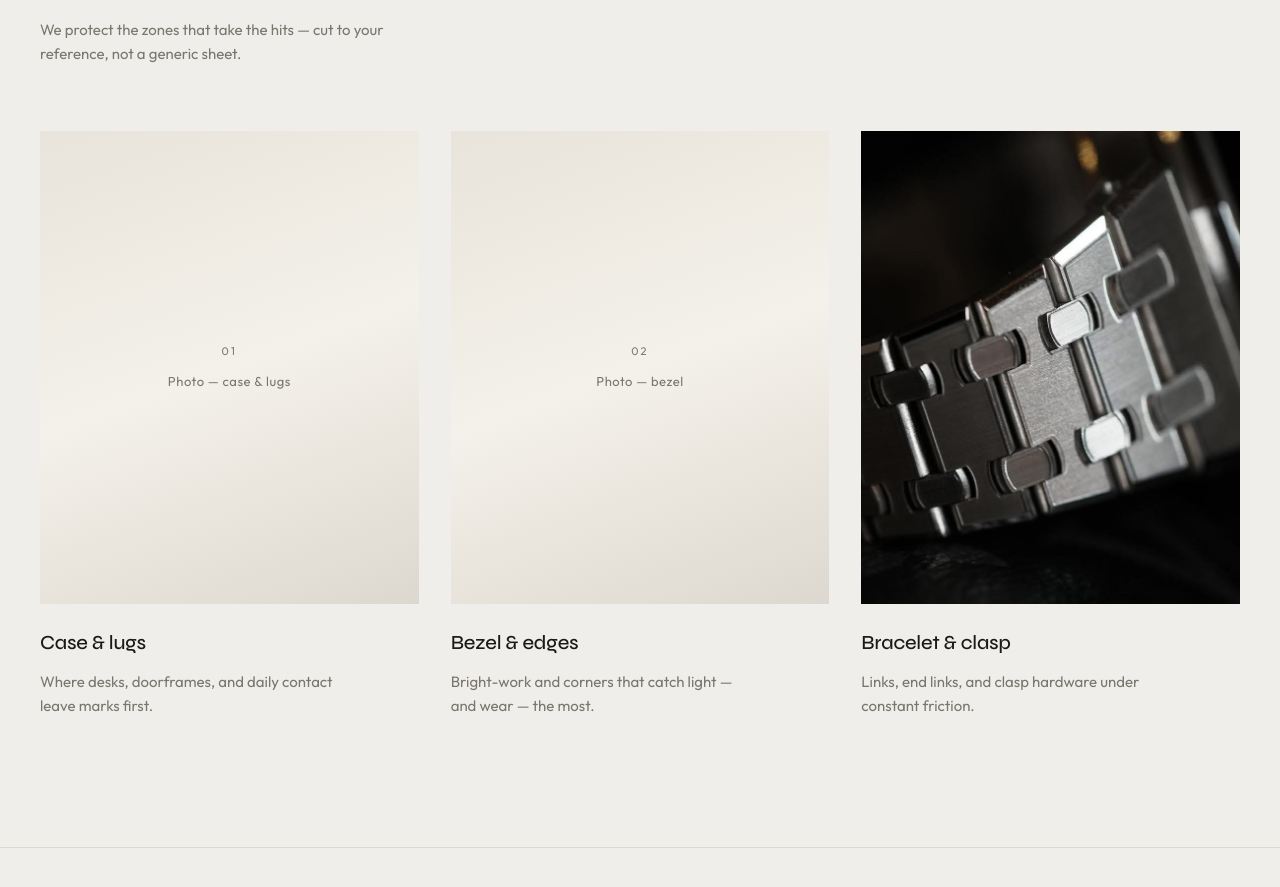
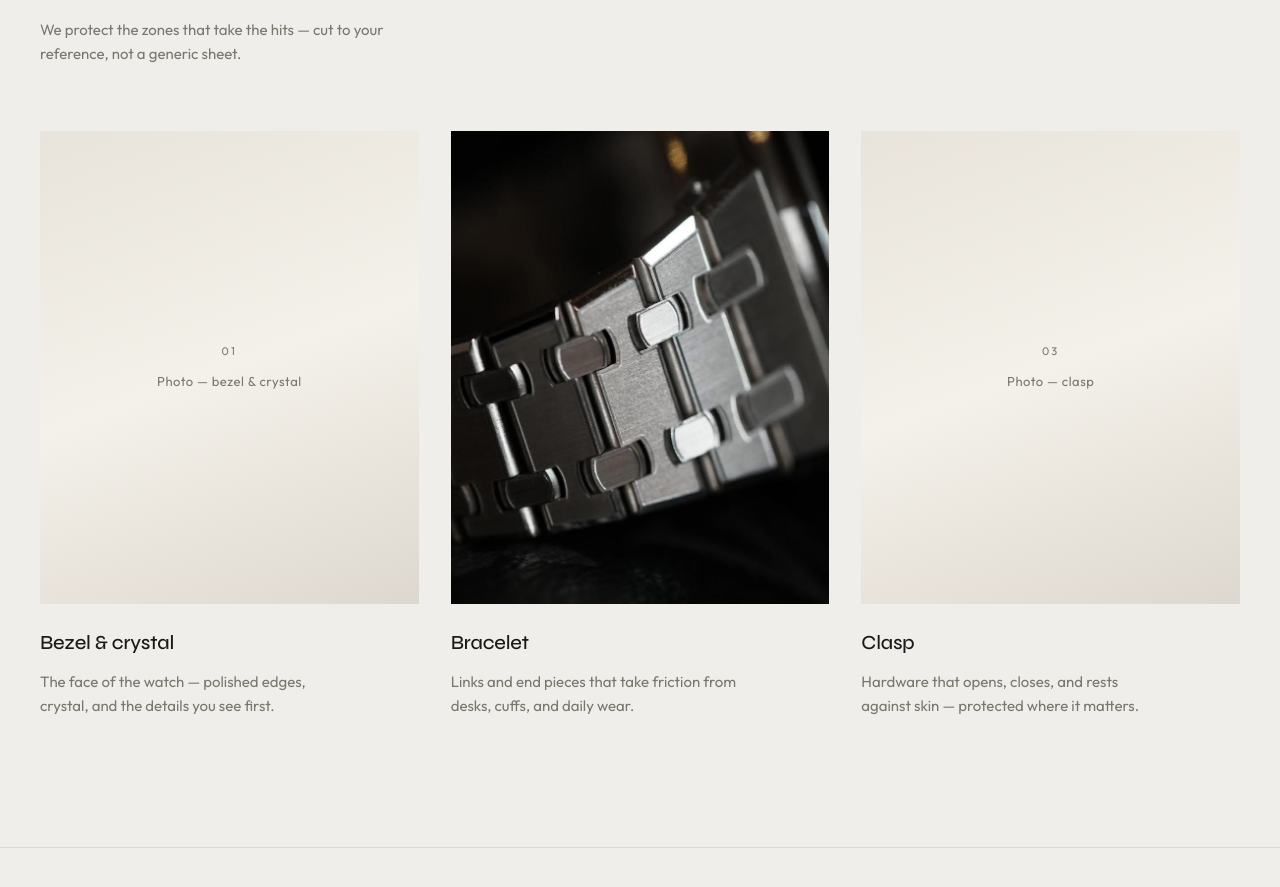
Before and after one commit to handrick99/rx8-web, a Next.js app: page / in a window 1280 px wide. Shown: the part 1701-2588 px from the top of the page. Built offline with nearby package versions, Linux system fonts and the light colour scheme.

Commit message:
Update ProtectionZones.tsx

```diff
--- a/src/components/ProtectionZones.tsx
+++ b/src/components/ProtectionZones.tsx
@@ -1,24 +1,24 @@
 const zones = [
   {
-    id: "case",
-    title: "Case & lugs",
-    text: "Where desks, doorframes, and daily contact leave marks first.",
-    slot: "Photo — case & lugs",
-    image: null as string | null,
-  },
-  {
     id: "bezel",
-    title: "Bezel & edges",
-    text: "Bright-work and corners that catch light — and wear — the most.",
-    slot: "Photo — bezel",
+    title: "Bezel & crystal",
+    text: "The face of the watch — polished edges, crystal, and the details you see first.",
+    slot: "Photo — bezel & crystal",
     image: null as string | null,
   },
   {
     id: "bracelet",
-    title: "Bracelet & clasp",
-    text: "Links, end links, and clasp hardware under constant friction.",
+    title: "Bracelet",
+    text: "Links and end pieces that take friction from desks, cuffs, and daily wear.",
     slot: "Photo — bracelet",
     image: "/images/zones/bracelet.jpg",
+  },
+  {
+    id: "clasp",
+    title: "Clasp",
+    text: "Hardware that opens, closes, and rests against skin — protected where it matters.",
+    slot: "Photo — clasp",
+    image: null as string | null,
   },
 ];
 
```
